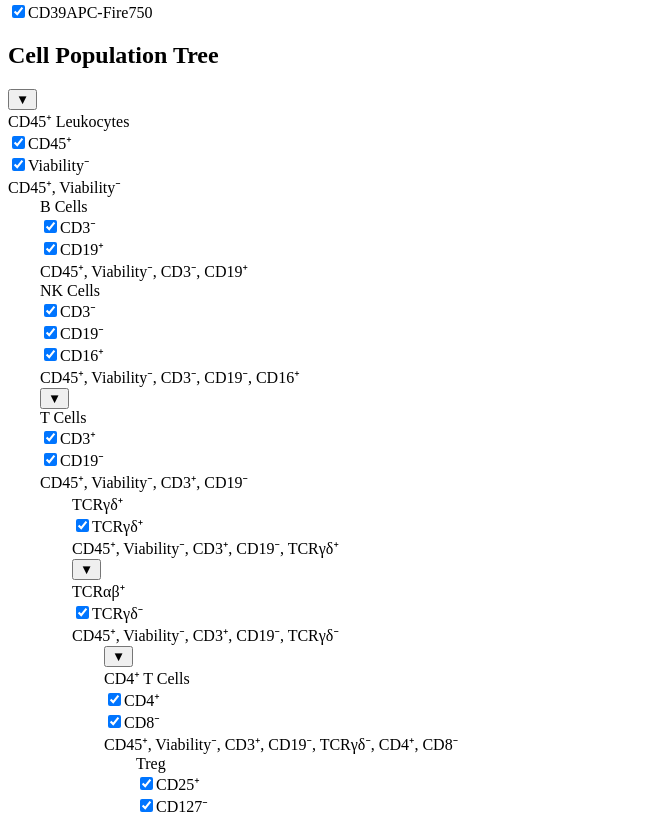
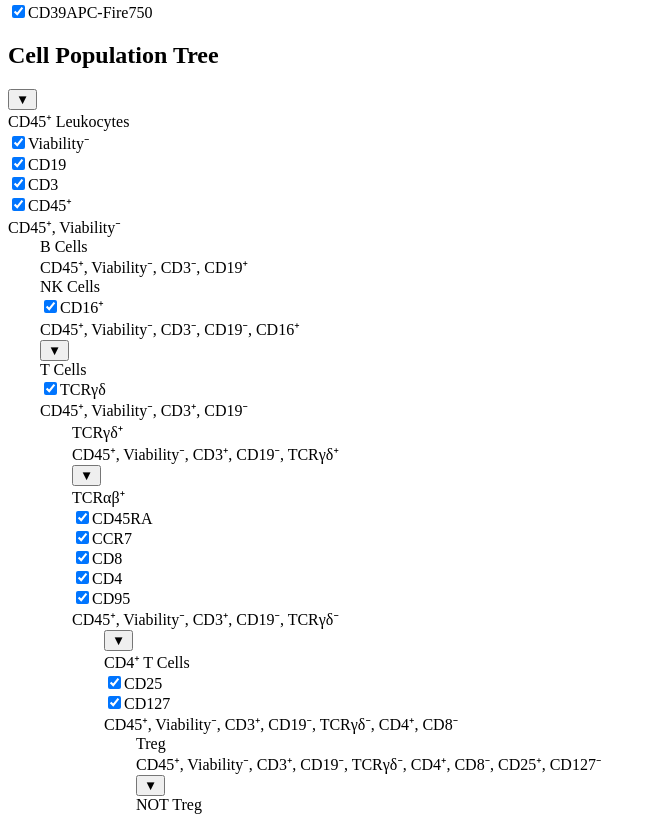
Before and after one commit to hereisramji/DynamicTree, a React (Create React App) app: page / in a window 1280 px wide. Shown: the part 703-1519 px from the top of the page, without its empty margins (0-651 px from the left). Built offline with nearby package versions, Linux system fonts and the light colour scheme; the HTML template or start-up script is replaced by a standard one.

Commit message:
Introduced lowest common ancestor checkboxes

```diff
--- a/src/components/TreeNode.tsx
+++ b/src/components/TreeNode.tsx
@@ -29,15 +29,21 @@ export const TreeNode: React.FC<TreeNodeProps> = ({
   const checkboxLookClass = shouldDisableOwnCheckboxes ? 'text-gray-400 cursor-not-allowed' : 'text-primary-600 focus:ring-primary-500 cursor-pointer';
   const overallOpacityClass = shouldAppearGrey ? 'opacity-75' : ''; // Opacity based on own state
 
-  // Function to render checkboxes
-  const renderNodeSpecificMarkersAsCheckboxes = () => {
-    if (!node.nodeSpecificMarkers?.length) return null;
+  // Render checkboxes based on LCA markers
+  const renderLcaMarkerCheckboxes = () => {
+    // Use the new lcaMarkerIds field
+    if (!node.lcaMarkerIds?.size) return null;
+    const lcaIdsArray = Array.from(node.lcaMarkerIds);
+
+    lcaIdsArray.sort((a, b) => a - b);
 
     return (
       <div className="ml-2 flex items-center flex-wrap gap-x-3 gap-y-1">
-        {node.nodeSpecificMarkers.map(({ markerId, expression }) => {
+        {lcaIdsArray.map((markerId) => {
           const name = markerNameMap.get(markerId) || `ID ${markerId}`;
-          const expressionSymbol = expression === 'positive' ? '⁺' : '⁻';
+          // Determine expression symbol based on current node's final list
+          const markerInfo = node.markers.find(m => m.markerId === markerId);
+          const expressionSymbol = markerInfo ? (markerInfo.expression === 'positive' ? '⁺' : '⁻') : '';
           const labelText = `${name}${expressionSymbol}`;
           const inputId = `node-${node.id}-marker-${markerId}`;
 
@@ -51,7 +57,6 @@ export const TreeNode: React.FC<TreeNodeProps> = ({
                 disabled={shouldDisableOwnCheckboxes}
                 onChange={(e) => {
                   e.stopPropagation();
-                  // Toggle only if not disabled (attribute handles blocking click)
                   onMarkerToggle(markerId);
                 }}
                 className={`h-4 w-4 border-gray-300 rounded mr-1 ${checkboxLookClass}`}
@@ -61,7 +66,6 @@ export const TreeNode: React.FC<TreeNodeProps> = ({
                 className={`text-xs font-medium ${checkboxLabelClass}`}
                 onClick={(e) => {
                   e.stopPropagation();
-                  // Toggle only if not disabled
                   if (!shouldDisableOwnCheckboxes) {
                     onMarkerToggle(markerId);
                   }
@@ -101,11 +105,11 @@ export const TreeNode: React.FC<TreeNodeProps> = ({
         )}
         {/* Content Area */}
         <div className="flex-1">
-          {/* Name + Checkboxes Row */}
+          {/* Name + LCA Checkboxes Row */}
           <div className="flex items-center flex-wrap mb-1">
             {/* Text color based on OWN satisfaction */}
             <span className={`font-medium mr-1 ${textClass}`}>{node.name}</span>
-            {renderNodeSpecificMarkersAsCheckboxes()}
+            {renderLcaMarkerCheckboxes()}
           </div>
           {/* Full Phenotype Row - Text color based on OWN satisfaction */}
           <div className={`text-sm ${phenotypeTextClass}`}>
--- a/src/data/cellPopulations.ts
+++ b/src/data/cellPopulations.ts
@@ -1,4 +1,5 @@
 import { TreeNode, MarkerExpression } from '../types/types';
+import { markers as allMarkers } from '../data/markers'; // Get full marker list
 
 // Define all cell populations from the Van Zelm panel
 // Ensure the keys match the node IDs
@@ -317,67 +318,170 @@ export const cellRelationships = [
   { parentId: 'naive-stem-like-cd8', childId: 'tscm-cd8' }
 ];
 
-// Helper function for buildCellTree to propagate parent markers AND calculate nodeSpecificMarkers
+// Keep track of the original markers defined for each node ID
+const originalNodeMarkersMap = new Map<string, MarkerExpression[]>();
+Object.entries(cellPopulations).forEach(([id, node]) => {
+  originalNodeMarkersMap.set(id, [...node.markers]);
+});
+
+// Keep track of which nodes originally define each marker ID
+const markerDefiningNodesMap = new Map<number, string[]>();
+allMarkers.forEach(marker => markerDefiningNodesMap.set(marker.id, [])); // Initialize
+Object.entries(cellPopulations).forEach(([nodeId, node]) => {
+  // Use the original definition to map defining nodes
+  const originalMarkers = originalNodeMarkersMap.get(nodeId) || [];
+  originalMarkers.forEach(({ markerId }) => {
+    markerDefiningNodesMap.get(markerId)?.push(nodeId);
+  });
+});
+
+// Helper function to propagate parent markers AND calculate nodeSpecificMarkers
 function processNodeMarkers(node: TreeNode, parentMarkers: MarkerExpression[] = []) {
-  // Store the original markers before they are combined with parent markers
-  const originalMarkers = [...node.markers];
-
-  // --- Marker Propagation (same as before) ---
+  const originalMarkers = originalNodeMarkersMap.get(node.id) || [];
   const combinedMarkerMap = new Map<number, MarkerExpression>();
   parentMarkers.forEach(marker => combinedMarkerMap.set(marker.markerId, marker));
-  // Add/overwrite with node's own markers
   originalMarkers.forEach(marker => combinedMarkerMap.set(marker.markerId, marker));
-  // Update the node's markers to the full combined list
   node.markers = Array.from(combinedMarkerMap.values());
-  // --- End Marker Propagation ---
-
-  // --- Calculate Node-Specific Markers ---
   const parentMarkerIds = new Set(parentMarkers.map(m => m.markerId));
   node.nodeSpecificMarkers = originalMarkers.filter(
-    // Keep original marker if its ID wasn't present in the parent's final marker list
     marker => !parentMarkerIds.has(marker.markerId)
   );
-  // --- End Calculation ---
-
-  // Recursively process children, passing the *updated* full marker list
   node.children.forEach(child => processNodeMarkers(child, node.markers));
 }
 
-// Function to build the tree from the cell populations and relationships
+// --- LCA Calculation Helpers ---
+
+// Helper to get all ancestors of a node up to the root
+function getAncestors(nodeId: string, parentMap: Map<string, string>): string[] {
+  const ancestors: string[] = [];
+  let currentId: string | undefined = nodeId;
+  while (currentId && parentMap.has(currentId)) {
+    const parentId: string = parentMap.get(currentId)!;
+    ancestors.push(parentId);
+    currentId = parentId;
+  }
+  return ancestors.reverse(); // root first
+}
+
+// REVISED Helper to find LCA for a set of node IDs
+function findLCA(nodeIds: string[], parentMap: Map<string, string>): string | null {
+  if (!nodeIds || nodeIds.length === 0) return null;
+  if (nodeIds.length === 1) return nodeIds[0]; // LCA of one node is itself
+
+  // Helper to get the full path from root to node
+  const getPath = (id: string): string[] => {
+    const ancestors = getAncestors(id, parentMap); // ['root', 'parent', ...]
+    // If node itself has no ancestors in the map, it might be the root
+    if (ancestors.length === 0 && !parentMap.has(id)) {
+      return [id]; // Path is just the node itself if it's a root
+    }
+    return [...ancestors, id]; // Path from root to node: ['root', ..., 'parent', 'id']
+  };
+
+  const paths = nodeIds.map(getPath);
+
+  // Check for empty paths (could indicate orphaned nodes not linked from root)
+  if (paths.some(p => p.length === 0)) {
+      console.warn("Found empty path during LCA calculation for nodes:", nodeIds);
+      return null;
+  }
+
+  // Find the shortest path length to determine comparison limit
+  const minLength = Math.min(...paths.map(p => p.length));
+
+  let lca: string | null = null;
+  // Iterate from root (level 0) downwards
+  for (let level = 0; level < minLength; level++) {
+    const ancestorAtLevel = paths[0][level]; // Get potential common ancestor from the first path
+
+    // Check if all other paths have the same ancestor at this level
+    if (paths.every(p => p[level] === ancestorAtLevel)) {
+      lca = ancestorAtLevel; // It's a common ancestor, update LCA to this deeper node
+    } else {
+      break; // Paths diverged, the LCA was the common ancestor from the previous level
+    }
+  }
+
+  return lca; // Return the deepest common ancestor found
+}
+
+// --- End LCA Helpers ---
+
+// Function to build the tree
 export function buildCellTree(): TreeNode[] {
-  // Deep copy to avoid modifying the original cellPopulations object
   const populations: { [key: string]: TreeNode } = JSON.parse(JSON.stringify(cellPopulations));
   const nodeMap = new Map<string, TreeNode>();
+  const parentMap = new Map<string, string>(); // childId -> parentId
 
-  // Populate the map and ensure children array is initialized
+  // Initialize nodes and clear children/LCA set
   for (const id in populations) {
-    populations[id].children = []; // Initialize children array
+    populations[id].children = [];
+    // Ensure lcaMarkerIds is initialized as a Set
+    populations[id].lcaMarkerIds = new Set<number>();
     nodeMap.set(id, populations[id]);
   }
 
-  // Establish parent-child relationships
+  // Build tree structure and parent map
   for (const { parentId, childId } of cellRelationships) {
     const parent = nodeMap.get(parentId);
     const child = nodeMap.get(childId);
     if (parent && child) {
       if (!parent.children.some(c => c.id === childId)) {
          parent.children.push(child);
+         parentMap.set(childId, parentId);
       }
     } else {
       console.warn(`Relationship error: Parent (${parentId}) or Child (${childId}) not found.`);
     }
   }
 
-  // Find the root node(s) and process markers (propagation + node-specific calculation)
+  // Find root nodes
   const tree: TreeNode[] = [];
   const childIds = new Set(cellRelationships.map(r => r.childId));
+  const rootIds: string[] = []; // Keep track of root IDs
   for (const id in populations) {
-    if (!childIds.has(id)) { // Found a root node
+    if (!childIds.has(id)) {
+      rootIds.push(id);
       const rootNode = populations[id];
-      processNodeMarkers(rootNode); // Start marker processing from the root
+      processNodeMarkers(rootNode);
       tree.push(rootNode);
     }
   }
+
+  // Step 2: Calculate LCA for each marker and assign to the LCA node
+  console.log("Calculating LCAs for markers..."); // Log start
+  markerDefiningNodesMap.forEach((nodeIdsDefiningMarker, markerId) => {
+    if (nodeIdsDefiningMarker.length > 0) {
+      const markerName = allMarkers.find(m => m.id === markerId)?.name || `ID ${markerId}`;
+      console.log(`  Marker: ${markerName} (ID ${markerId}), Defined by: [${nodeIdsDefiningMarker.join(', ')}]`); // Log marker and defining nodes
+      const lcaNodeId = findLCA(nodeIdsDefiningMarker, parentMap);
+      console.log(`    Calculated LCA Node ID: ${lcaNodeId}`); // Log calculated LCA ID
+      if (lcaNodeId) {
+        const lcaNode = nodeMap.get(lcaNodeId);
+        if (lcaNode) {
+           if (!lcaNode.lcaMarkerIds) {
+             lcaNode.lcaMarkerIds = new Set<number>();
+           }
+           lcaNode.lcaMarkerIds.add(markerId);
+           console.log(`    Added marker ${markerId} to LCA node: ${lcaNode.name} (ID ${lcaNodeId})`); // Log successful addition
+        } else {
+           console.warn(`    LCA node ID ${lcaNodeId} not found in nodeMap for marker ${markerId}`);
+        }
+      } else {
+        console.warn(`    Could not find LCA for marker ${markerId} (nodes: ${nodeIdsDefiningMarker.join(', ')})`);
+      }
+    } else {
+        // Optional: Log markers that are not defined by any node
+        // const markerName = allMarkers.find(m => m.id === markerId)?.name || `ID ${markerId}`;
+        // console.log(`  Marker: ${markerName} (ID ${markerId}) is not defined by any node.`);
+    }
+  });
+  console.log("Finished calculating LCAs."); // Log end
+
+  // Log the final state of a few key nodes for inspection
+  console.log("Root LCA Markers:", nodeMap.get('root')?.lcaMarkerIds);
+  console.log("T-Cells LCA Markers:", nodeMap.get('t-cells')?.lcaMarkerIds);
+  console.log("TCRab LCA Markers:", nodeMap.get('tcr-alpha-beta')?.lcaMarkerIds);
 
   // Return the processed tree structure
   if (tree.length === 1 && tree[0].id === 'root') {
--- a/src/types/types.ts
+++ b/src/types/types.ts
@@ -15,6 +15,7 @@ export interface TreeNode {
   name: string;
   markers: MarkerExpression[];
   nodeSpecificMarkers?: MarkerExpression[];
+  lcaMarkerIds?: Set<number>;
   children: TreeNode[];
   isExpanded?: boolean;
   isVisible?: boolean;
```
